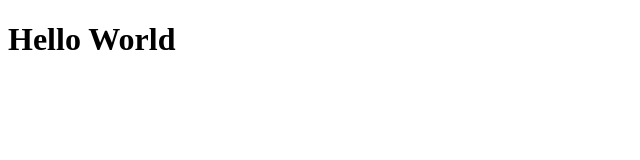
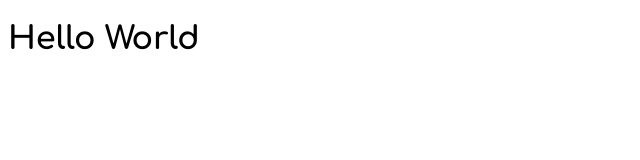
Before and after one commit to NecronX24/portfolio, a Vue app: page / in a window 1280 px wide. Shown: the top 160 px of the page, without its empty margins (0-640 px from the left). Built offline with nearby package versions, Linux system fonts and the light colour scheme.

Commit message:
feat: font family added

```diff
--- a/src/main.js
+++ b/src/main.js
@@ -1,5 +1,6 @@
 import { createApp } from 'vue'
 import App from './App.vue'
 import router from './router'
+import './styles.css'
 
 createApp(App).use(router).mount('#app')
--- /dev/null
+++ b/src/styles.css
@@ -0,0 +1,8 @@
+@font-face{
+  font-family: 'Comfortaa';
+  src: url('./assets/Comfortaa.ttf') format('truetype');
+}
+
+body{
+  font-family: 'Comfortaa', sans-serif;
+}
```
Also changed, not shown: src/assets/Comfortaa.ttf (added).
